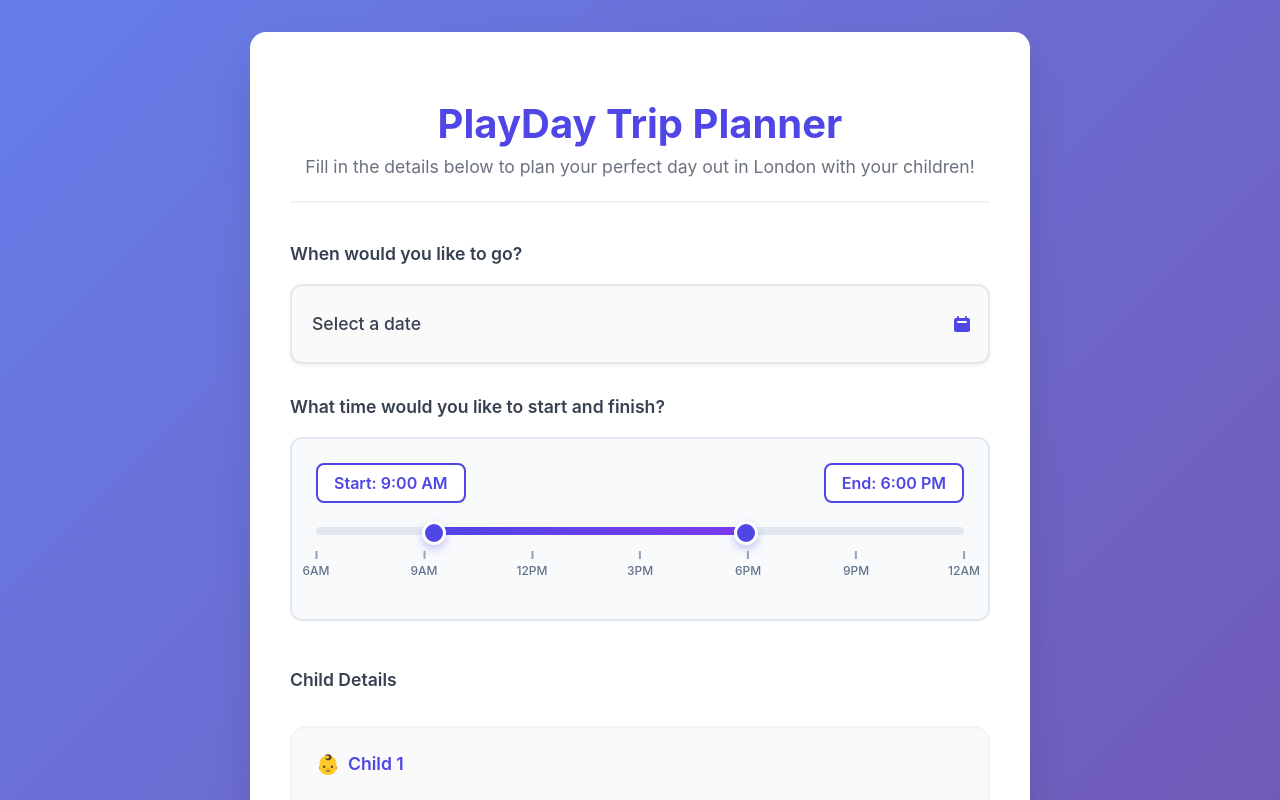
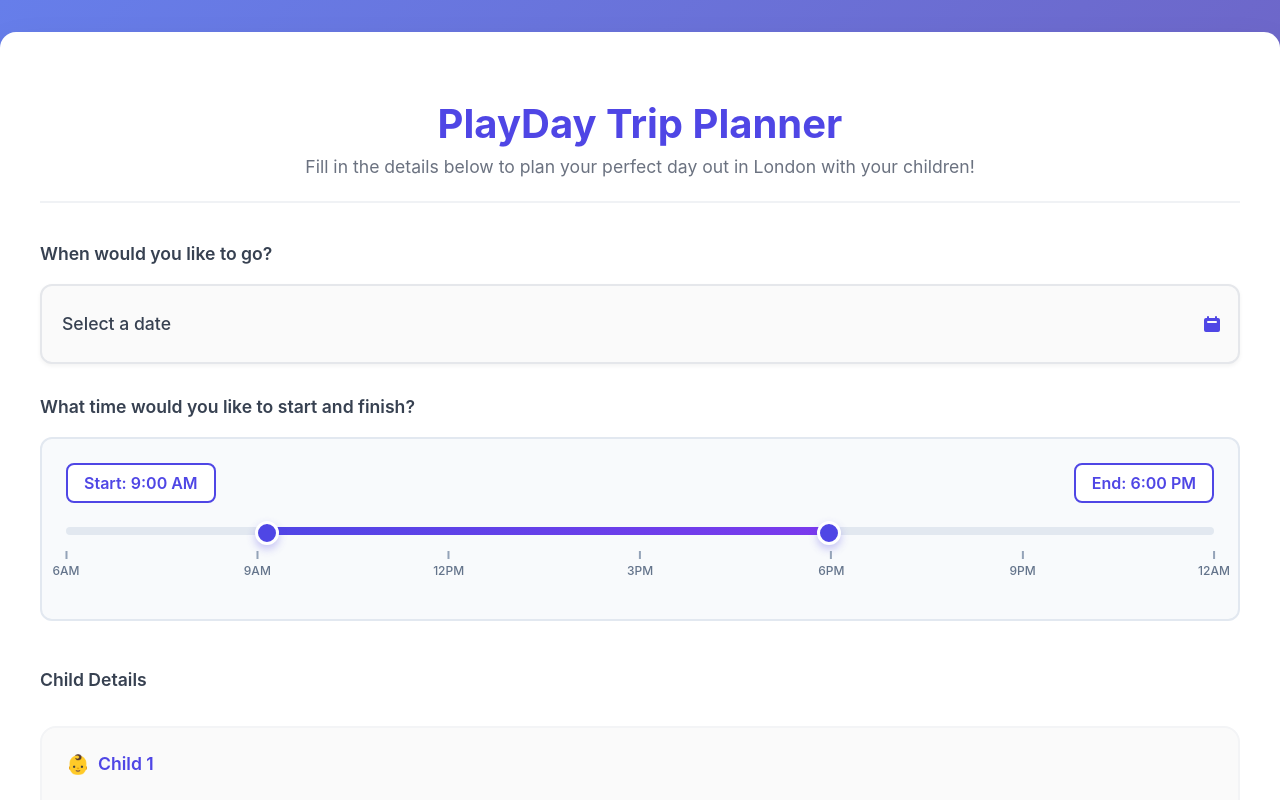
Before and after one commit to aadityakalwani/PlayDay, a React (Create React App) app in the folder client/: page / in a window 1280 px wide. Shown: the top 800 px of the page. Built offline with nearby package versions, Linux system fonts and the light colour scheme.

Commit message:
made the page wider and more comfy to view

```diff
--- a/client/src/App.css
+++ b/client/src/App.css
@@ -12,7 +12,7 @@ body {
 }
 
 .App {
-  max-width: 700px;
+  max-width: 1200px;
   margin: 2rem auto;
   padding: 2.5rem;
   background-color: white;
```
